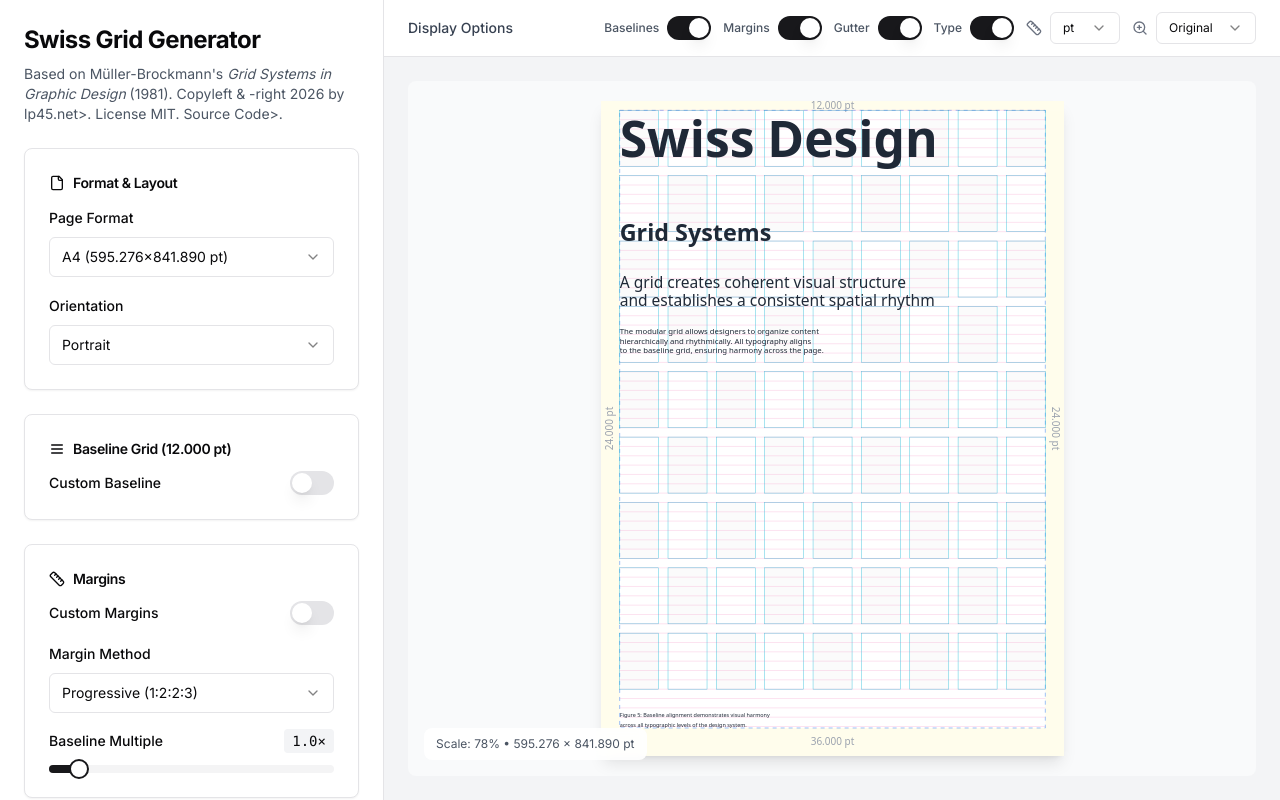
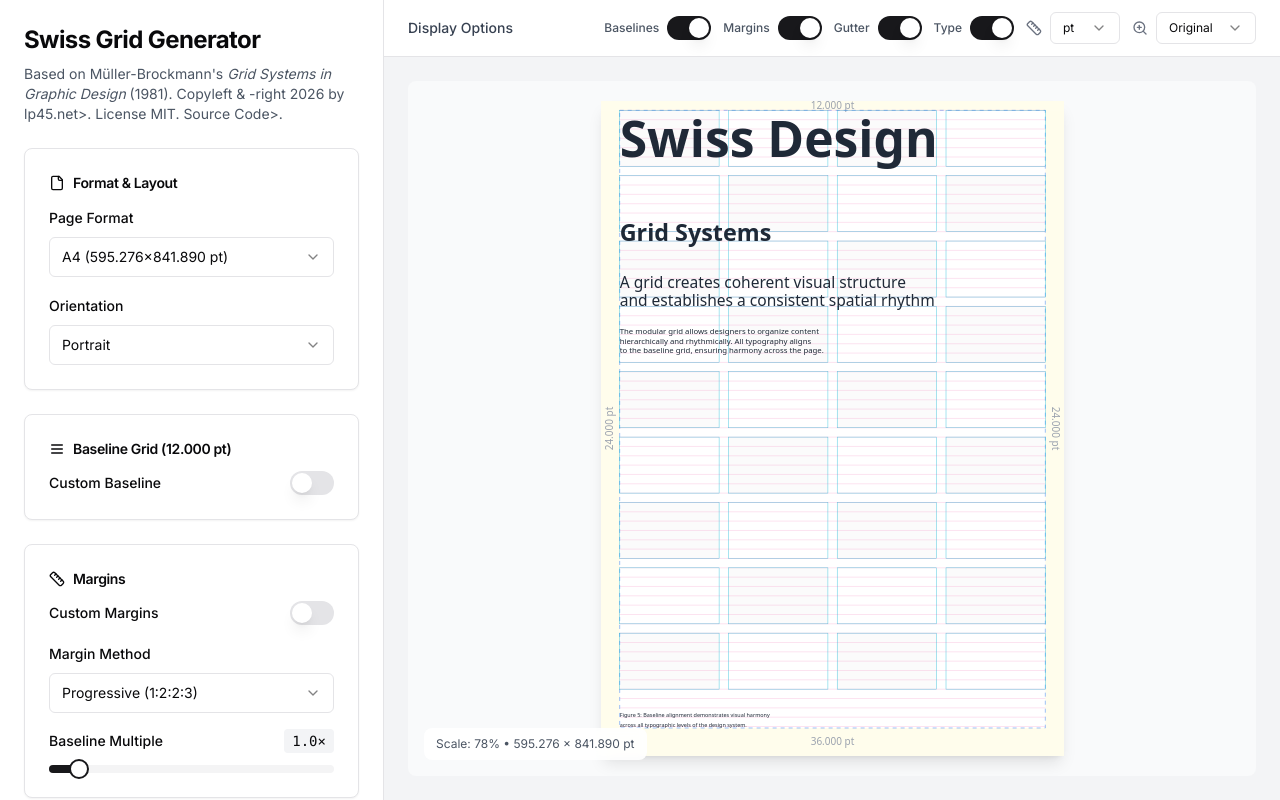
Before and after one commit to longplay45/swiss-grid-generator, a Next.js app in the folder swiss-grid-webapp/: page / in a window 1280 px wide. Built offline with nearby package versions, Linux system fonts and the light colour scheme.

Commit message:
Update CALCULATIONS.md, SETTINGS.md and change default columns to 4

```diff
--- a/swiss-grid-webapp/app/page.tsx
+++ b/swiss-grid-webapp/app/page.tsx
@@ -33,7 +33,7 @@ export default function Home() {
   const [format, setFormat] = useState("A4")
   const [orientation, setOrientation] = useState<"portrait" | "landscape">("portrait")
   const [marginMethod, setMarginMethod] = useState<1 | 2 | 3>(1)
-  const [gridCols, setGridCols] = useState(9)
+  const [gridCols, setGridCols] = useState(4)
   const [gridRows, setGridRows] = useState(9)
   const [baselineMultiple, setBaselineMultiple] = useState(1.0)
   const [gutterMultiple, setGutterMultiple] = useState(1.0)
```
Also changed, not shown: 2 other files (tests, documents, lock files or other folders).
